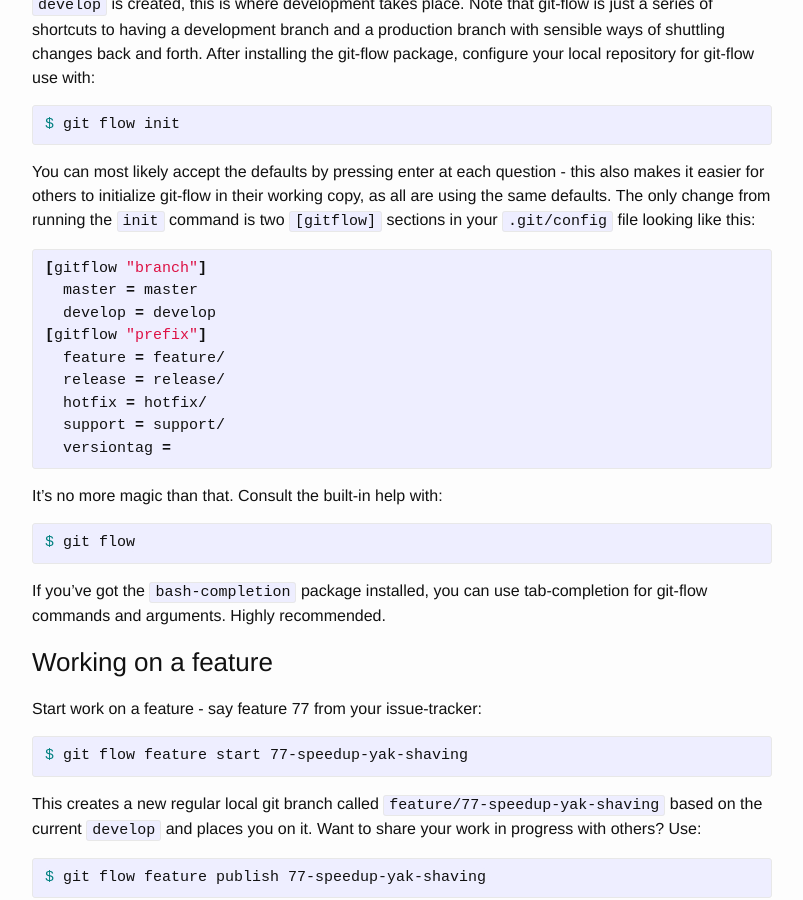
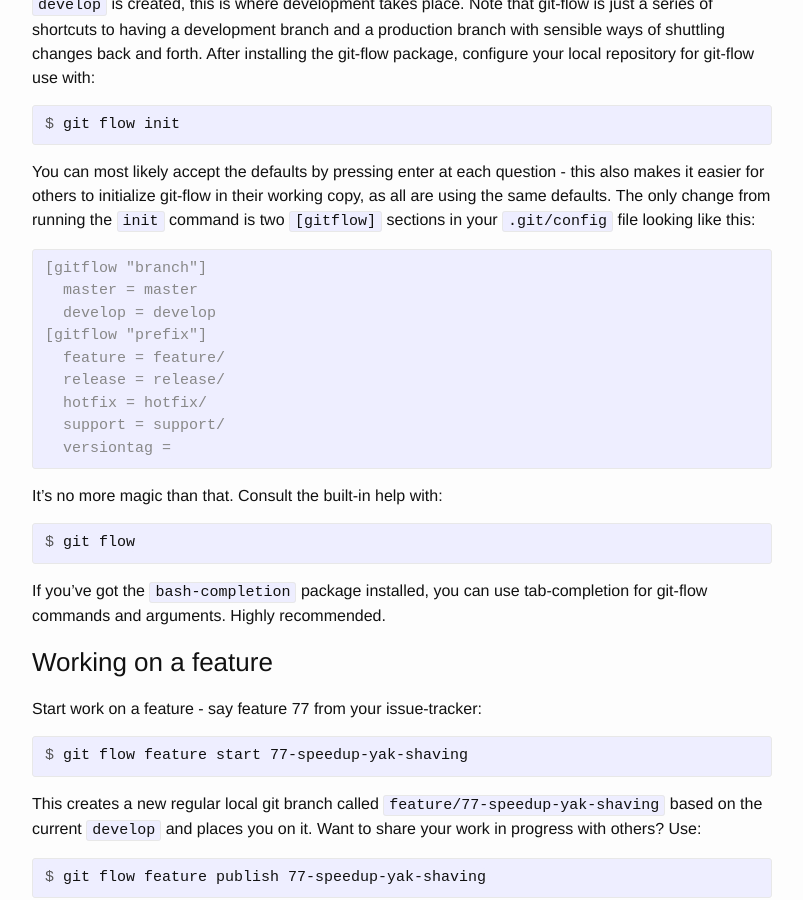
Before and after one commit to rud/rud.github.io, a Jekyll site: the page built from _posts/2011-05-09-enter-git-flow.markdown, in a window 1280 px wide and 900 px high, scrolled down 691 px. Shown: the whole window, without its empty margins (238-1041 px from the left). Built offline with Jekyll 4.4.1, drawn with Linux system fonts in a browser that asks for light colours.

Commit message:
Posts: fix highlighting, shell-session is appropriate most of the time

```diff
--- a/_posts/2011-02-27-sneakernet-git.markdown
+++ b/_posts/2011-02-27-sneakernet-git.markdown
@@ -8,7 +8,7 @@ categories: [tools, git, workflow]
 ---
 There are many ways to backup a git repository and shuttle sets of changes around. If you just want an offline copy for safe-keeping, this method is very simple and convenient:
 
-{% highlight bash %}
+{% highlight shell-session %}
 $ git bundle create blog-dump.bundle master
 {% endhighlight %}
 
@@ -20,7 +20,7 @@ Single files are easy to archive and backup.
 
 When you want to restore from such a bundle backup, you simply clone from it. The steps include creating a new repository, and then pulling from the bundle, like you would a remote repository:
 
-{% highlight bash %}
+{% highlight shell-session %}
 $ git init
 $ git pull blog-dump.bundle master
 {% endhighlight %}
@@ -28,6 +28,6 @@ $ git pull blog-dump.bundle master
 Your repository now holds all commits that were stored in the bundle. For more usage-scenarios see the
 [official git bundle help](http://www.kernel.org/pub/software/scm/git/docs/git-bundle.html) or just type:
 
-{% highlight bash %}
+{% highlight shell-session %}
 $ git bundle --help
 {% endhighlight %}
--- a/_posts/2011-05-09-enter-git-flow.markdown
+++ b/_posts/2011-05-09-enter-git-flow.markdown
@@ -14,7 +14,7 @@ I have previously described how I've been using small <a href="{% post_url 2010-
 
 Installing the [git-flow](https://github.com/nvie/gitflow) toolset on OS X is trivial using the <a href="http://mxcl.github.com/homebrew/">homebrew</a> installer:
 
-{% highlight bash %}
+{% highlight shell-session %}
 $ brew install git-flow
 {% endhighlight %}
 
@@ -22,13 +22,13 @@ The [git-flow project](https://github.com/nvie/gitflow) also has instructions fo
 
 Installing git-flow adds a few helpful commands to the git environment for creating and managing branches for features and releases. A fresh git repository is born with a <code>master</code> branch. In the default git-flow setup, this is where the current <strong>production</strong> release lives. Furthermore, a branch called <code>develop</code> is created, this is where development takes place. Note that git-flow is just a series of shortcuts to having a development branch and a production branch with sensible ways of shuttling changes back and forth. After installing the git-flow package, configure your local repository for git-flow use with:
 
-{% highlight bash %}
+{% highlight shell-session %}
 $ git flow init
 {% endhighlight %}
 
 You can most likely accept the defaults by pressing enter at each question - this also makes it easier for others to initialize git-flow in their working copy, as all are using the same defaults. The only change from running the <code>init</code> command is two <code>[gitflow]</code> sections in your <code>.git/config</code> file looking like this:
 
-{% highlight bash %}
+{% highlight shell-session %}
 [gitflow "branch"]
   master = master
   develop = develop
@@ -42,7 +42,7 @@ You can most likely accept the defaults by pressing enter at each question - thi
 
 It's no more magic than that. Consult the built-in help with:
 
-{% highlight bash %}
+{% highlight shell-session %}
 $ git flow
 {% endhighlight %}
 
@@ -52,13 +52,13 @@ If you've got the <code>bash-completion</code> package installed, you can use ta
 
 Start work on a feature - say feature 77 from your issue-tracker:
 
-{% highlight bash %}
+{% highlight shell-session %}
 $ git flow feature start 77-speedup-yak-shaving
 {% endhighlight %}
 
 This creates a new regular local git branch called <code>feature/77-speedup-yak-shaving</code> based on the current <code>develop</code> and places you on it.  Want to share your work in progress with others? Use:
 
-{% highlight bash %}
+{% highlight shell-session %}
 $ git flow feature publish 77-speedup-yak-shaving
 {% endhighlight %}
 
@@ -66,7 +66,7 @@ This pushes the branch, and sets up your local branch to track the remote branch
 
 All done with a feature? Rebase your feature on the current <code>develop</code> branch, then merge it in:
 
-{% highlight bash %}
+{% highlight shell-session %}
 $ git flow feature rebase
 $ git flow feature finish 77-speedup-yak-shaving
 {% endhighlight %}
@@ -77,13 +77,13 @@ With these two steps, you end up on <code>develop</code> with your feature merge
 
 Production releases are handled quite nicely in git-flow:
 
-{% highlight bash %}
+{% highlight shell-session %}
 $ git flow release start 2011_year_of_the_yak
 {% endhighlight %}
 
 This creates a new branch called <code>release/2011_year_of_the_yak</code>, based on the current <code>develop</code> branch. Here you can fix any HISTORY or VERSION file, commit, and the finish up the release with:
 
-{% highlight bash %}
+{% highlight shell-session %}
 $ git flow release finish 2011_year_of_the_yak
 {% endhighlight %}
 
```
Also changed, not shown: _posts/2011-01-24-ack-code-search.markdown (+8 -4 lines), _posts/2011-02-02-ruby-stacktrace-at-will.markdown (+7 -6 lines).
